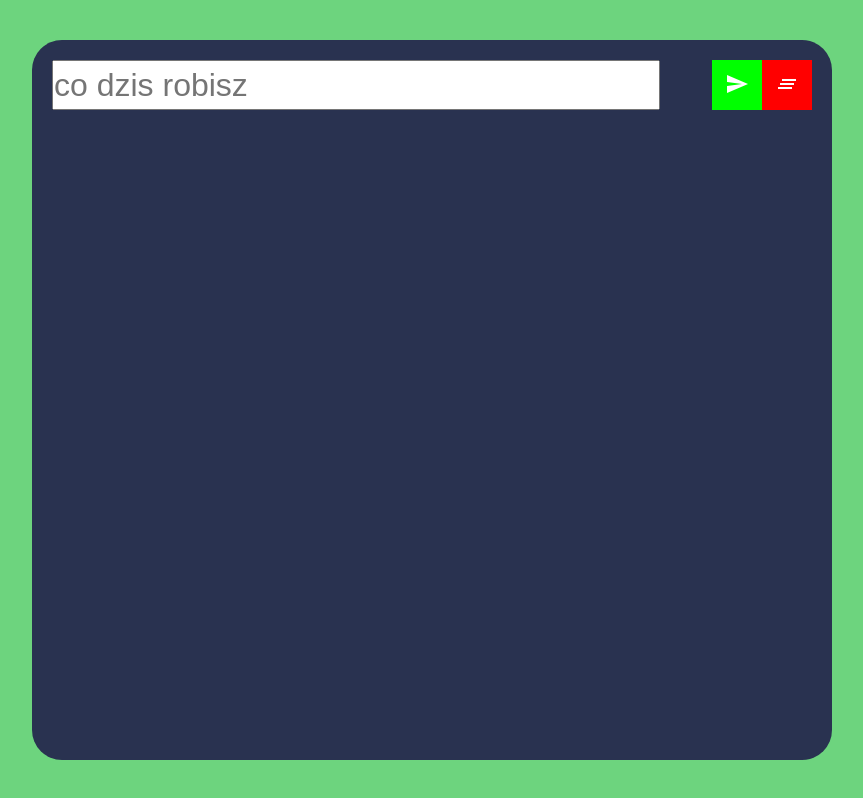
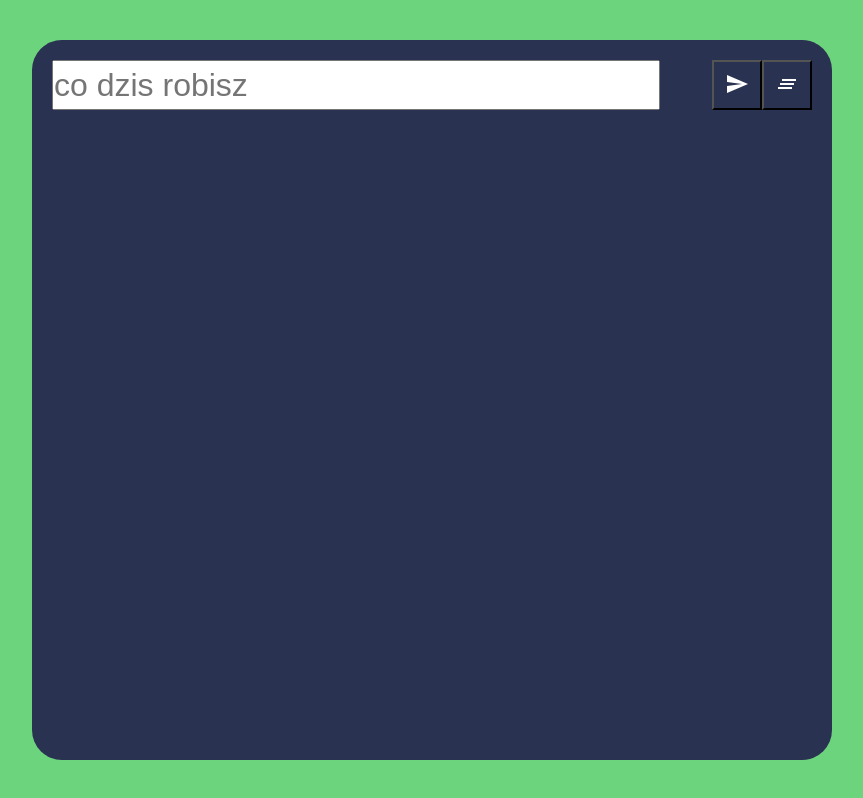
Before and after one commit to BartekObudzinski/ToDoAppReact, a React (Create React App) app: page / in a window 1280 px wide. Shown: the whole page, without its empty margins (208-1071 px from the left). Built offline with nearby package versions, Linux system fonts and the light colour scheme.

Commit message:
fix: add Button component and adding props to form

```diff
--- /dev/null
+++ b/src/components/Button.js
@@ -0,0 +1,11 @@
+import React from "react";
+
+const Button = ({ children, onClickFn, ...props }) => {
+  return (
+    <>
+      <button onClick={onClickFn}>{children}</button>
+    </>
+  );
+};
+
+export default Button;
--- a/src/components/ToDoForm.js
+++ b/src/components/ToDoForm.js
@@ -1,5 +1,5 @@
 import { v4 as taskId } from "uuid";
-
+import Button from "./Button";
 const ToDoForm = ({ inputText, setInputText, todoTasks, setTodoTasks }) => {
   const handleInputText = (e) => {
     setInputText(e.target.value);
@@ -32,12 +32,12 @@ const ToDoForm = ({ inputText, setInputText, todoTasks, setTodoTasks }) => {
           onChange={handleInputText}
         />
         <div className="buttonsContainer">
-          <button className="doneButton" type="submit" onClick={addTask}>
+          <Button onClickFn={addTask}>
             <i class="material-icons">send</i>
-          </button>
-          <button className="deleteButton" onClick={handleRemoveAll}>
+          </Button>
+          <Button onClickFn={handleRemoveAll}>
             <i class="material-icons">clear_all</i>
-          </button>
+          </Button>
         </div>
       </form>
     </div>
@@ -45,3 +45,9 @@ const ToDoForm = ({ inputText, setInputText, todoTasks, setTodoTasks }) => {
 };
 
 export default ToDoForm;
+/*  <button className="doneButton" type="submit" onClick={addTask}>
+            <i class="material-icons">send</i>
+          </button>
+          <button className="deleteButton" onClick={handleRemoveAll}>
+            <i class="material-icons">clear_all</i>
+          </button> */
```
